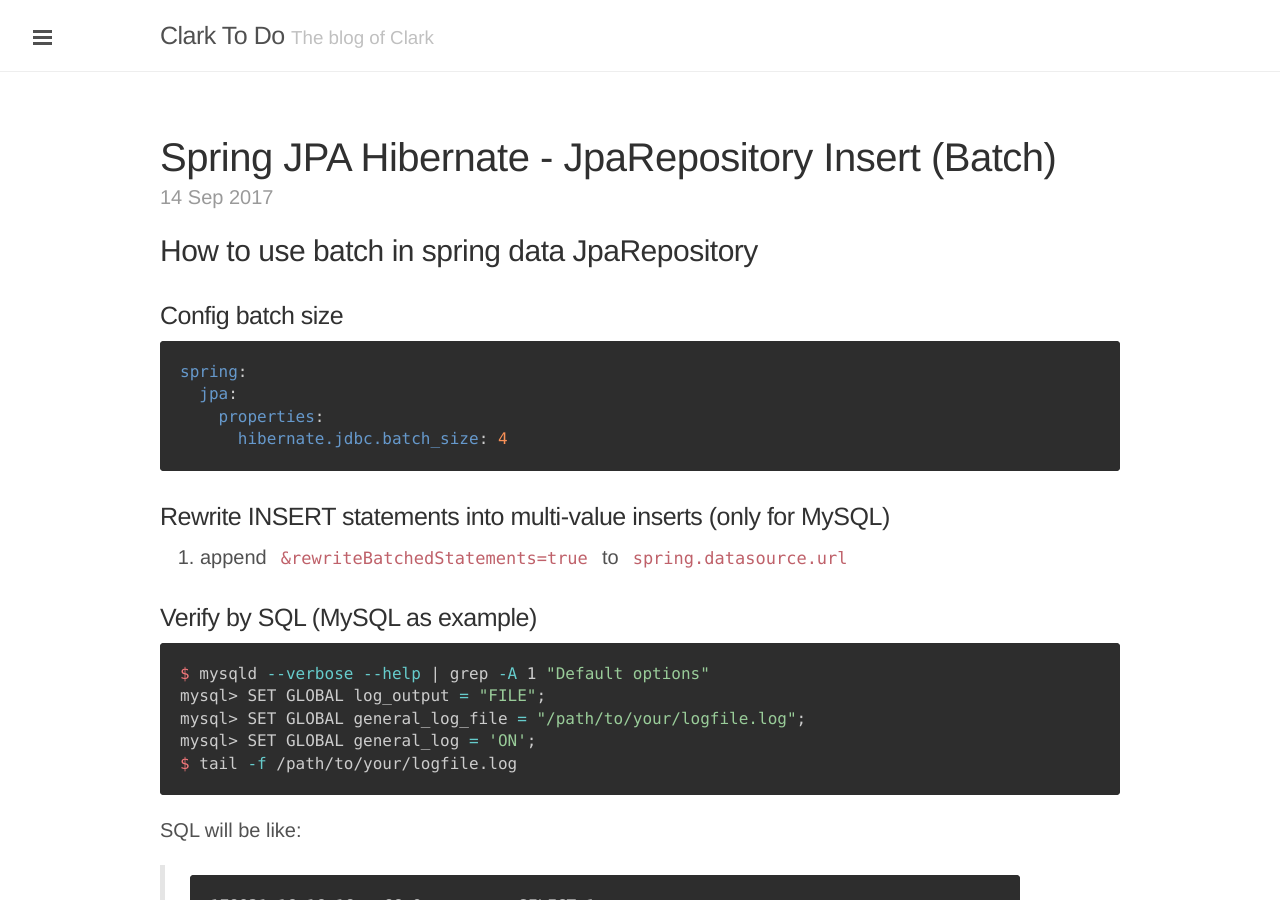
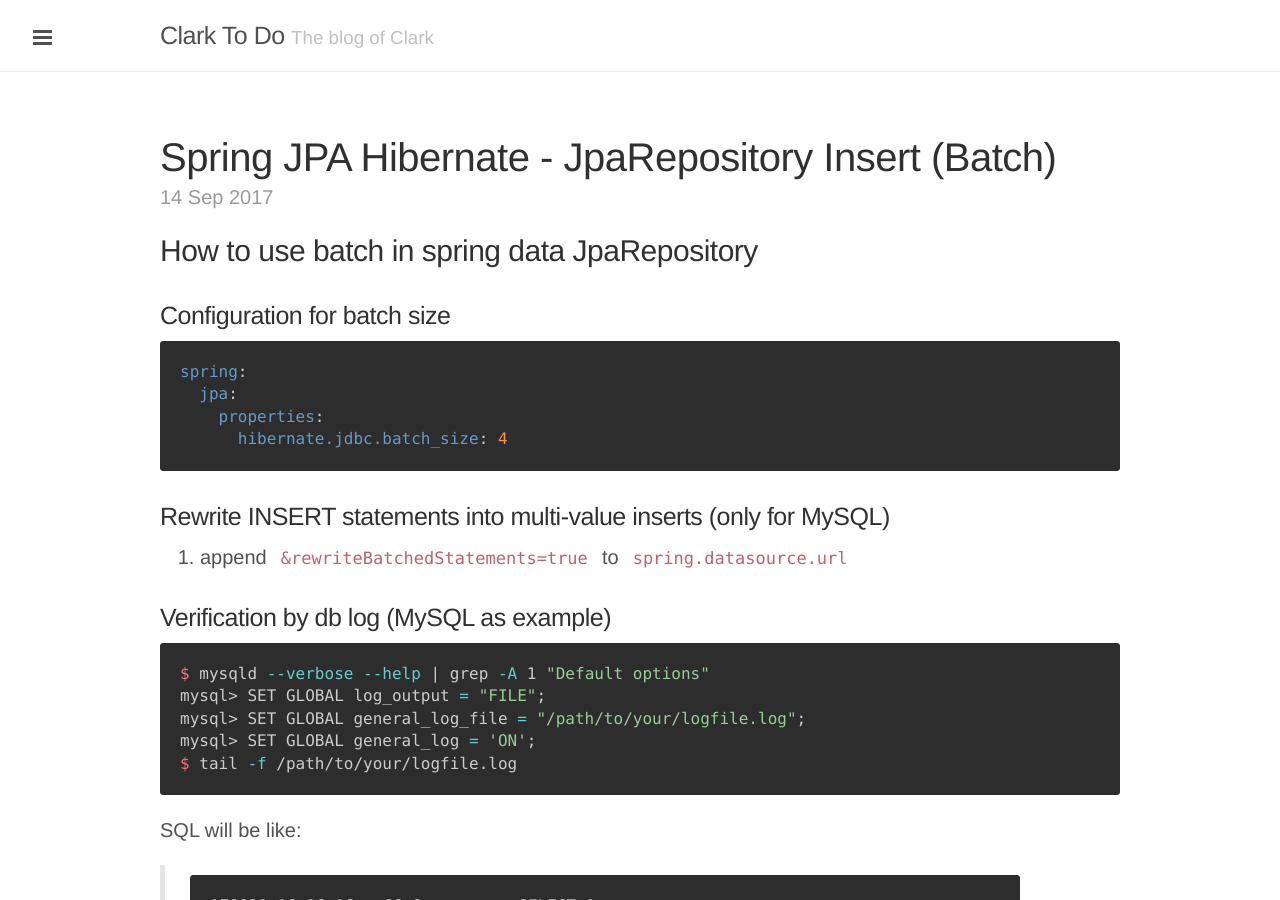
Before and after one commit to clarkdo/clarkdo.github.com, a Jekyll site: the page built from _posts/2017-09-14-79.md, in a window 1280 px wide and 900 px high. Built offline with Jekyll 4.4.1, drawn with Linux system fonts in a browser that asks for light colours; comment, search, counter and statistics services are not loaded.

````diff
--- a/_posts/2017-09-14-79.md
+++ b/_posts/2017-09-14-79.md
@@ -7,7 +7,7 @@ comments: true
 
 ## How to use batch in spring data JpaRepository
 
-### Config batch size
+### Configuration for batch size
 
 ```yml
 spring:
@@ -20,7 +20,7 @@ spring:
 
 1. append `&rewriteBatchedStatements=true` to `spring.datasource.url`
 
-### Verify by SQL (MySQL as example)
+### Verification by db log (MySQL as example)
 
 ```bash
 $ mysqld --verbose --help | grep -A 1 "Default options"
````
